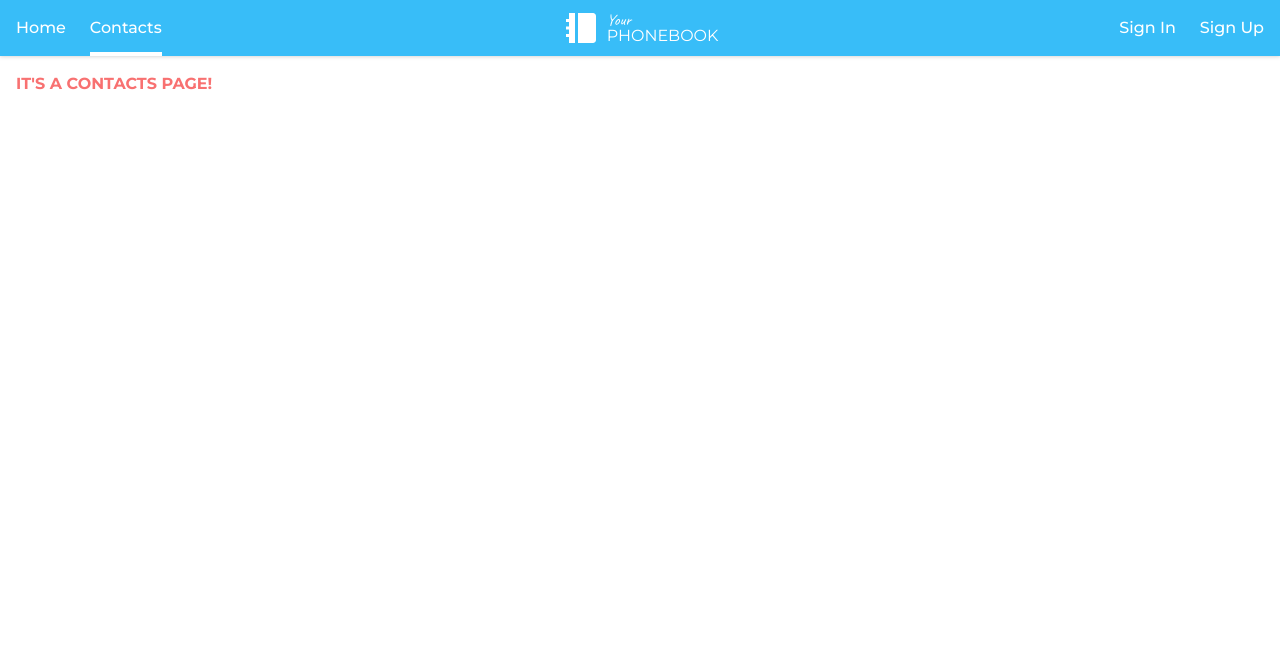
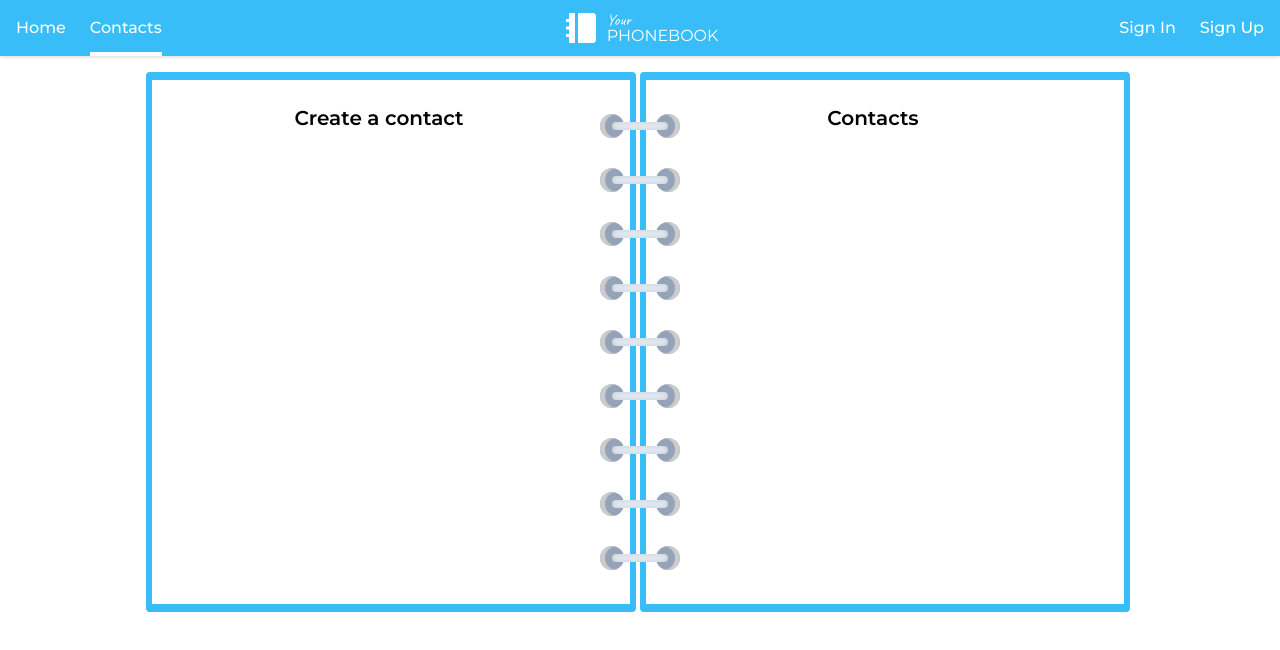
Before and after one commit to Sercezhar/sl-phonebook, a React (Vite) app: page /sl-phonebook/contacts in a window 1280 px wide. Shown: the top 650 px of the page. Built offline with nearby package versions, Linux system fonts and the light colour scheme.

Commit message:
update Contacts

```diff
--- a/src/pages/Contacts.tsx
+++ b/src/pages/Contacts.tsx
@@ -1,5 +1,38 @@
 function Contacts() {
-  return <div className="text-red-400 font-bold">IT'S A CONTACTS PAGE!</div>;
+  const binding: string[] = [
+    'top-[10%]',
+    'top-[20%]',
+    'top-[30%]',
+    'top-[40%]',
+    'top-1/2',
+    'top-[60%]',
+    'top-[70%]',
+    'top-[80%]',
+    'top-[90%]',
+  ];
+
+  return (
+    <div className="relative flex mx-auto w-fit h-[540px]">
+      <div className="mr-1 p-6 pr-12 w-[490px] h-full bg-white border-solid border-x-[6px] border-y-8 border-sky-400 rounded overflow-hidden">
+        <h2 className="mb-4 font-semibold text-xl text-center">
+          Create a contact
+        </h2>
+      </div>
+
+      <div className="mr-1 p-6 pr-12 w-[490px] h-full bg-white border-solid border-x-[6px] border-y-8 border-sky-400 rounded overflow-hidden">
+        <h2 className="mb-4 font-semibold text-xl text-center">Contacts</h2>
+      </div>
+
+      {binding.map((top, index) => (
+        <span
+          key={index}
+          className={`absolute ${top} left-1/2 transform -translate-x-1/2 -translate-y-1/2`}
+        >
+          <span className="block w-14 h-2 bg-slate-200 rounded shadow-[inset_0_0_8px_-6px_#2C3E50] before:content-[''] before:absolute before:top-1/2 before:left-[-12px] before:transform before:-translate-y-1/2 before:w-6 before:h-6 before:bg-slate-400 before:rounded-full before:-z-[1] before:shadow-[inset_5px_0_1px_0px_#ccc;] after:content-[''] after:absolute after:top-1/2 after:right-[-12px] after:transform after:-translate-y-1/2 after:w-6 after:h-6 after:bg-slate-400 after:rounded-full after:-z-[1] after:shadow-[inset_-5px_0_1px_0px_#ccc;]"></span>
+        </span>
+      ))}
+    </div>
+  );
 }
 
 export default Contacts;
```
